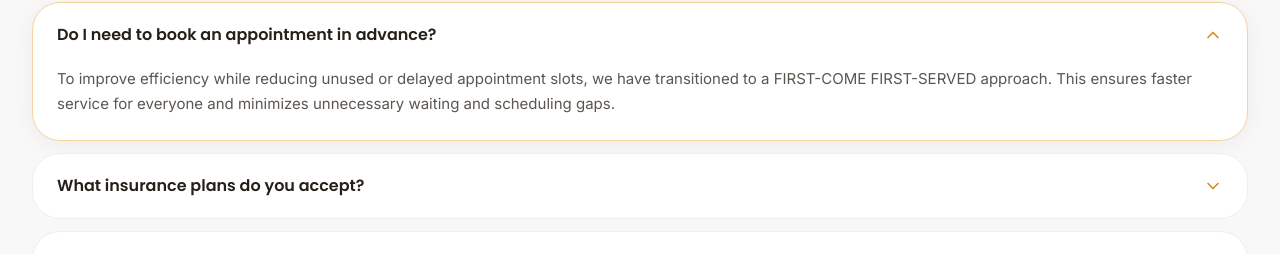
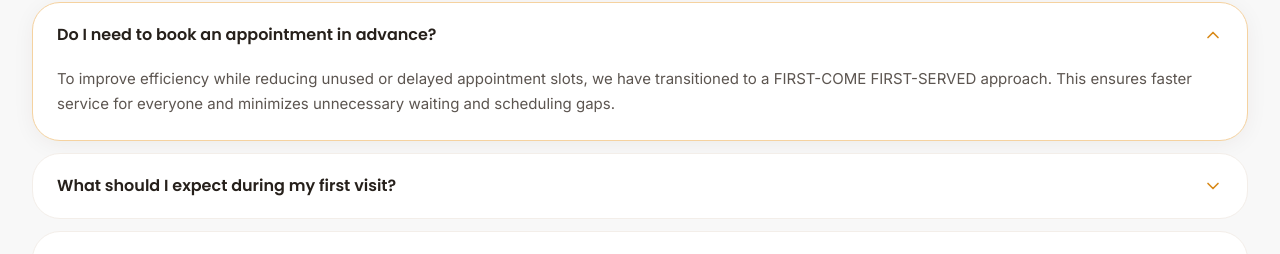
Before and after one commit to a1ear/Arches-Dental-Clinic, a React (Vite) app in the folder arches-dental-clinic/: page / in a window 1280 px wide. Shown: the part 6853-7107 px from the top of the page. Built offline with nearby package versions, Linux system fonts and the light colour scheme.

Commit message:
Update FAQ.jsx

```diff
--- a/arches-dental-clinic/src/components/FAQ.jsx
+++ b/arches-dental-clinic/src/components/FAQ.jsx
@@ -7,8 +7,8 @@ const faqs = [
     a: 'To improve efficiency while reducing unused or delayed appointment slots, we have transitioned to a FIRST-COME FIRST-SERVED approach. This ensures faster service for everyone and minimizes unnecessary waiting and scheduling gaps.',
   },
   {
-    q: 'What insurance plans do you accept?',
-    a: 'We work with most major dental insurance providers. Give us a call and our front desk team will help confirm your coverage before your visit.',
+    q: 'What should I expect during my first visit?',
+    a: 'Your first visit typically includes a dental examination, X-rays if needed, and a discussion of your oral health and treatment options.',
   },
   {
     q: 'How often should I come in for a cleaning?',
```
